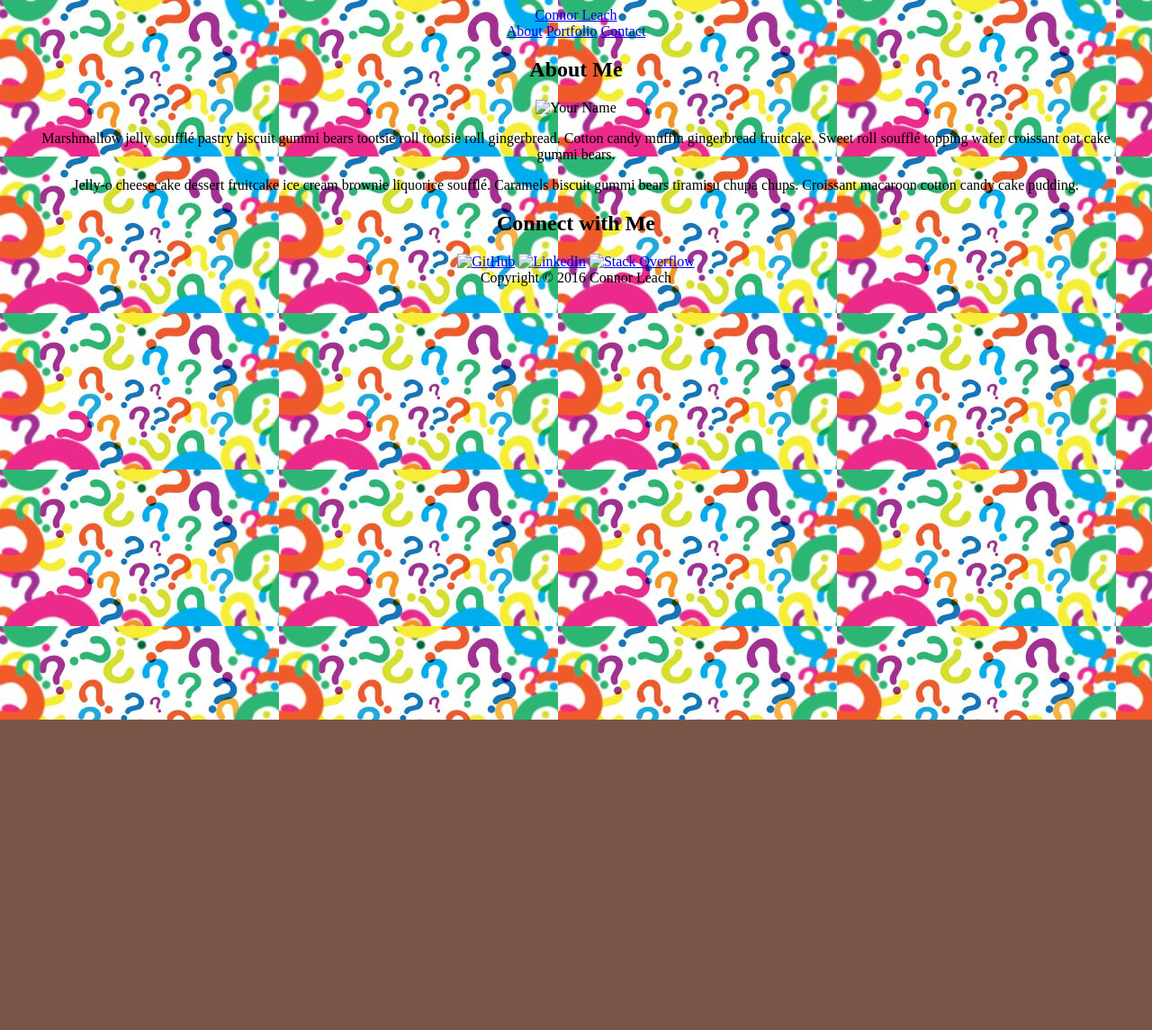
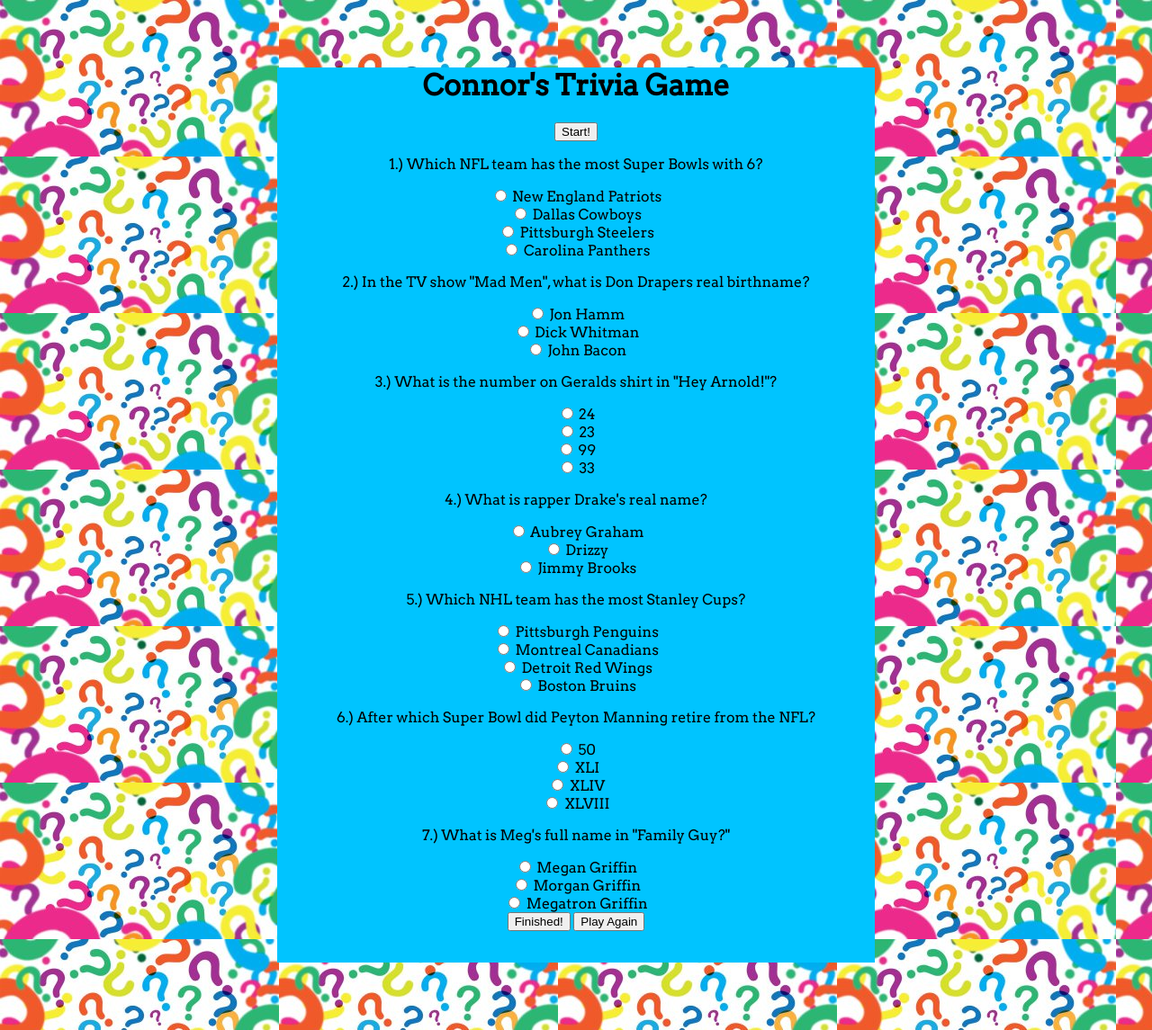
Before and after one commit to connorleach820/connorleach820.github.io, a plain HTML site: page index.html in a window 1280 px wide. Shown: the whole page at 90% size. Before the commit the page ends 800 px from the top, so only its background shows below. Drawn offline with nearby package versions, Linux system fonts and the light colour scheme; files that its build step writes are made by us from their sources; files whose address does not match are found by name.

Commit message:
Add files via upload

```diff
--- a/index.html
+++ b/index.html
@@ -1,55 +1,79 @@
-<!doctype html>
-<html lang="en-us">
+<!DOCTYPE html>
+<html>
+<head>
+	<title>Connor's Trivia Game</title>
 
-<head>
-  <meta charset="UTF-8">
-  <title>About | Connor Leach</title>
-  <link rel="stylesheet" type="text/css" href="reset.css">
-  <link rel="stylesheet" type="text/css" href="style.css">
-  <meta name="viewport" content="width=device-width, initial-scale=1.0">
+	<link rel="stylesheet" type="text/css" href="assets/css/style.css">
+	<link href="https://fonts.googleapis.com/css?family=Arvo" rel="stylesheet">
 </head>
-
 <body>
 
-  <header id="masthead">
-    <div class="container">
-      <a href="index.html" id="logo">Connor Leach</a>
-      <nav>
-        <a href="index.html">About</a>
-        <a href="portfolio.html">Portfolio</a>
-        <a href="contact.html">Contact</a>
-      </nav>
-    </div>
-  </header>
+<div class ="wrapper">
 
-  <div id="main-container" class="container">
-    <section class="main-section">
-      <h1>About Me</h1>
+	<h1>Connor's Trivia Game</h1>
 
-      <img src="assets/images/cat.jpg" class="auth-image" alt="Your Name">
+	<div class = "timer"></div>
 
-      <p>Marshmallow jelly souffl&eacute; pastry biscuit gummi bears tootsie roll tootsie roll gingerbread. Cotton candy muffin gingerbread fruitcake. Sweet roll souffl&eacute; topping wafer croissant oat cake gummi&nbsp;bears.</p>
+	<form id = "trivia" name = "trivia">
 
-      <p>Jelly-o cheesecake dessert fruitcake ice cream brownie liquorice souffl&eacute;. Caramels biscuit gummi bears tiramisu chupa chups. Croissant macaroon cotton candy cake pudding.</p>
+	<input id ="start-button" type="button" value ="Start!"</button>
 
-    </section>
+	<p>1.) Which NFL team has the most Super Bowls with 6?</p>
+	<input type="radio" id="multi-choice" name="question1" value="New England Patriots"> New England Patriots<br>
+	<input type="radio" id="multi-choice" name="question1" value="Dallas Cowboys"> Dallas Cowboys<br>
+	<input type="radio" id="multi-choice" name="question1" value="Pittsburgh Steelers"> Pittsburgh Steelers<br>
+	<input type="radio" id="multi-choice" name="question1" value="Carolina Panthers"> Carolina Panthers<br>
 
-    <section class="sidebar">
-      <div id="connect">
-        <h2>Connect with Me</h2>
+	<p>2.) In the TV show "Mad Men", what is Don Drapers real birthname?</p>
+	<input type="radio" id="multi-choice" name="question2" value="Jon Hamm"> Jon Hamm<br>
+	<input type="radio" id="multi-choice" name="question2" value="Dick Whitman"> Dick Whitman<br>
+	<input type="radio" id="multi-choice" name="question2" value="John Bacon"> John Bacon<br>
 
-        <a href="#"><img src="assets/images/github-128.png" class="social" alt="GitHub" /></a>
-        <a href="#"><img src="assets/images/linkedin-128.png" class="social" alt="LinkedIn" /></a>
-        <a href="#"><img src="assets/images/stackoverflow-128.png" class="social" alt="Stack Overflow" /></a>
-      </div>
-    </section>
-  </div>
+	<p>3.) What is the number on Geralds shirt in "Hey Arnold!"?</p>
+	<input type="radio" id="multi-choice" name="question3" value="24"> 24<br>
+	<input type="radio" id="multi-choice" name="question3" value="23"> 23<br>
+	<input type="radio" id="multi-choice" name="question3" value="99"> 99<br>
+	<input type="radio" id="multi-choice" name="question3" value="33"> 33<br>
 
-  <footer>
-    <div class="container">
-      Copyright &copy; 2016 Connor Leach
-    </div>
-  </footer>
+	<p>4.) What is rapper Drake's real name?</p>
+	<input type="radio" id="multi-choice" name="question4" value="Aubrey Graham"> Aubrey Graham<br>
+	<input type="radio" id="multi-choice" name="question4" value="Drizzy"> Drizzy<br>
+	<input type="radio" id="multi-choice" name="question4" value="Jimmy Brooks"> Jimmy Brooks<br>
+
+	<p>5.) Which NHL team has the most Stanley Cups?</p>
+	<input type="radio" id="multi-choice" name="question5" value="Pittsburgh Penguins"> Pittsburgh Penguins<br>
+	<input type="radio" id="multi-choice" name="question5" value="Montreal Canadians"> Montreal Canadians<br>
+	<input type="radio" id="multi-choice" name="question5" value="Detroit Red Wings"> Detroit Red Wings<br>
+	<input type="radio" id="multi-choice" name="question5" value="Boston Bruins"> Boston Bruins<br>
+
+	<p>6.) After which Super Bowl did Peyton Manning retire from the NFL?</p>
+	<input type="radio" id="multi-choice" name="question6" value="50"> 50<br>
+	<input type="radio" id="multi-choice" name="question6" value="XLI"> XLI<br>
+	<input type="radio" id="multi-choice" name="question6" value="XLIV"> XLIV<br>
+	<input type="radio" id="multi-choice" name="question6" value="XLVIII"> XLVIII<br>
+
+	<p>7.) What is Meg's full name in "Family Guy?"</p>
+	<input type="radio" id="multi-choice" name="question7" value="Megan Griffin"> Megan Griffin<br>
+	<input type="radio" id="multi-choice" name="question7" value="Morgan Griffin"> Morgan Griffin<br>
+	<input type="radio" id="multi-choice" name="question7" value="Megatron Griffin"> Megatron Griffin<br>
+
+
+	<input id = "finished-button" type = "button" value = "Finished!" onclick = "check();">
+
+	<input id = "reset-button" type="button" value = "Play Again"</button>
+
+	</form>
+
+	<div id = "afterFinished">
+	<p id = "numberCorrect">You Finished!! Great Job!!</p>
+	</div>
+
+
+
+</div>
+
+<script type="text/javascript" src="https://cdnjs.cloudflare.com/ajax/libs/jquery/3.2.1/jquery.min.js"></script>
+<script type="text/javascript" src="assets/javascript/app.js"></script>
+
 </body>
-
 </html>
```
